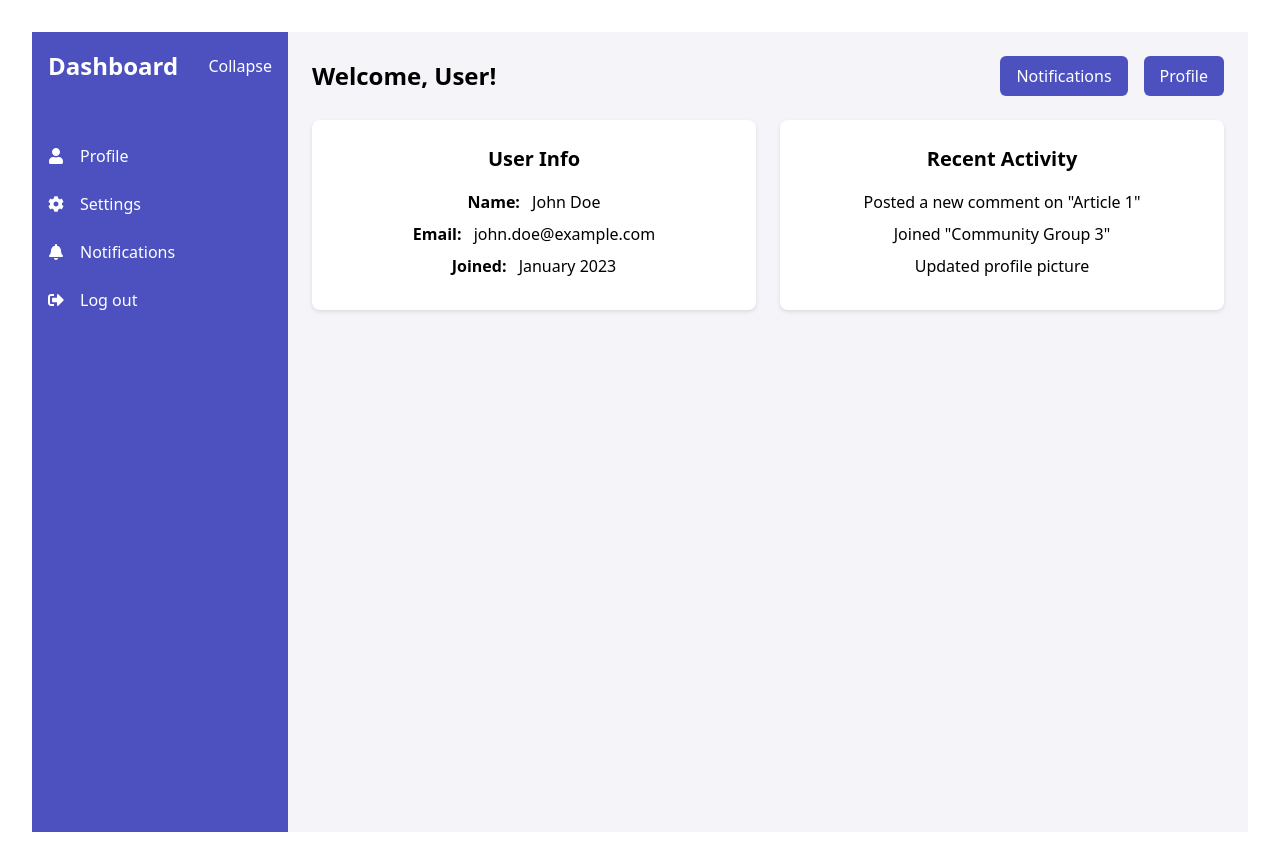
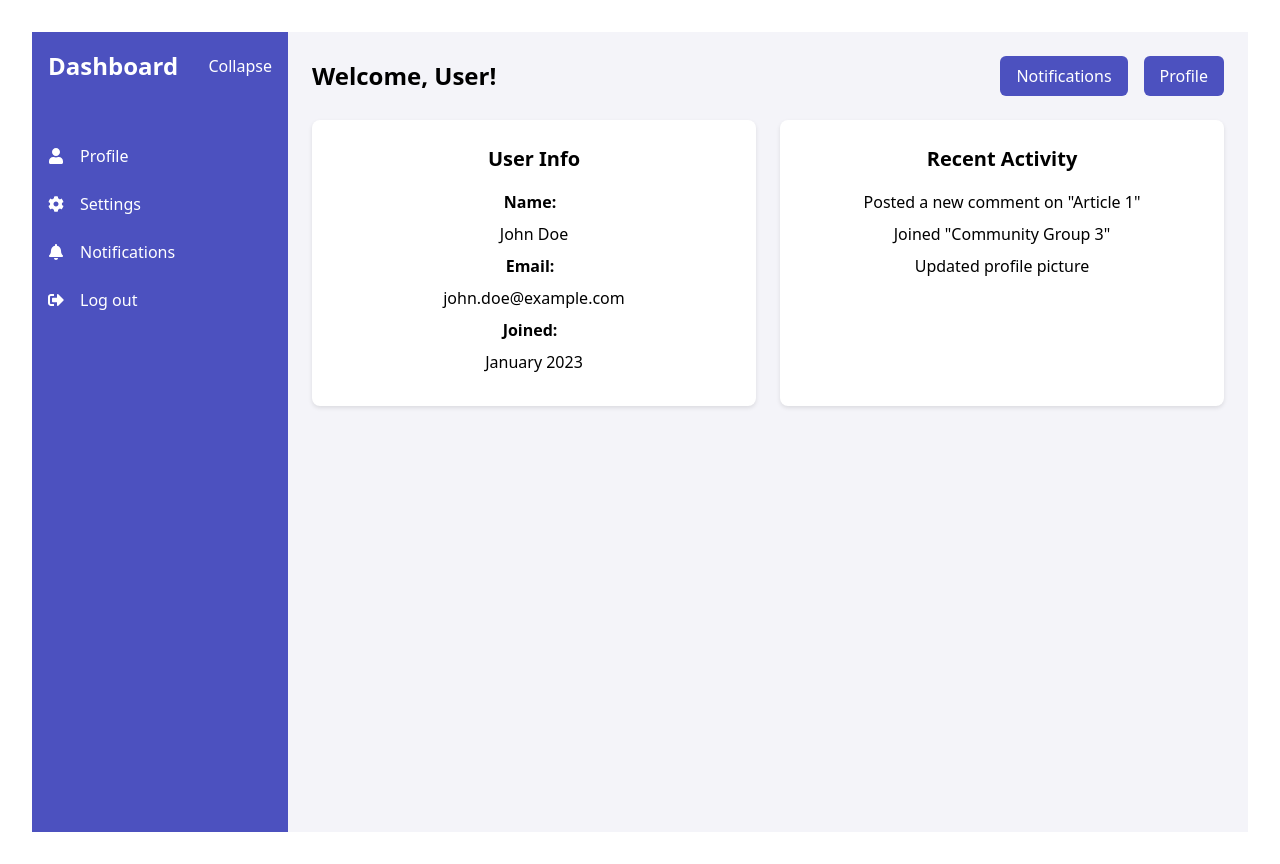
Before and after one commit to JAPH254/Heaviety-Pro, a React (Vite) app in the folder frontend/: page /dashboard in a window 1280 px wide. Built offline with nearby package versions, Linux system fonts and the light colour scheme.

Commit message:
fix:Fixed deepSource error

```diff
--- a/frontend/src/pages/dashboard.jsx
+++ b/frontend/src/pages/dashboard.jsx
@@ -1,7 +1,7 @@
 import { useState, useCallback } from "react";
 import { FaUser, FaCog, FaSignOutAlt, FaBell } from "react-icons/fa";
 import { Link } from "react-router-dom";
-import "./Dashboard.scss"; // Import the SCSS file
+import "./Dashboard.scss";
 
 const Dashboard = () => {
   const [isSidebarOpen, setSidebarOpen] = useState(true);
@@ -15,9 +15,8 @@ const Dashboard = () => {
     // Add your logout logic here
   }, []);
 
-  return (
-    <div className="dashboard">
-      {/* Sidebar */}
+  // Helper to render the sidebar
+  const renderSidebar = () => (
     <div className={`sidebar ${isSidebarOpen ? "open" : "collapsed"}`}>
       <div className="sidebar-header">
         <h2 className={`sidebar-title ${isSidebarOpen ? "" : "hidden"}`}>
@@ -29,30 +28,20 @@ const Dashboard = () => {
       </div>
       <nav className="sidebar-nav">
         <ul>
-            <li>
-              <Link to="/profile" className="sidebar-link">
-                <FaUser />
+          {[
+            { to: "/profile", icon: <FaUser />, label: "Profile" },
+            { to: "/settings", icon: <FaCog />, label: "Settings" },
+            { to: "/notifications", icon: <FaBell />, label: "Notifications" },
+          ].map(({ to, icon, label }) => (
+            <li key={to}>
+              <Link to={to} className="sidebar-link">
+                {icon}
                 <span className={`link-text ${isSidebarOpen ? "" : "hidden"}`}>
-                  Profile
+                  {label}
                 </span>
               </Link>
             </li>
-            <li>
-              <Link to="/settings" className="sidebar-link">
-                <FaCog />
-                <span className={`link-text ${isSidebarOpen ? "" : "hidden"}`}>
-                  Settings
-                </span>
-              </Link>
-            </li>
-            <li>
-              <Link to="/notifications" className="sidebar-link">
-                <FaBell />
-                <span className={`link-text ${isSidebarOpen ? "" : "hidden"}`}>
-                  Notifications
-                </span>
-              </Link>
-            </li>
+          ))}
           <li>
             <button className="sidebar-link" onClick={handleLogout}>
               <FaSignOutAlt />
@@ -64,8 +53,23 @@ const Dashboard = () => {
         </ul>
       </nav>
     </div>
+  );
 
-      {/* Main Content */}
+  // Helper to render a single card
+  const renderCard = (title, items) => (
+    <div className="card">
+      <h3 className="card-title">{title}</h3>
+      <ul className="card-list">
+        {items.map((item, index) => (
+          <li key={index}>{item}</li>
+        ))}
+      </ul>
+    </div>
+  );
+
+  return (
+    <div className="dashboard">
+      {renderSidebar()}
       <div className="main-content">
         <div className="top-bar">
           <h1 className="welcome-message">Welcome, User!</h1>
@@ -74,30 +78,20 @@ const Dashboard = () => {
             <button className="btn profile-btn">Profile</button>
           </div>
         </div>
-
         <div className="dashboard-content">
-          <div className="card">
-            <h3 className="card-title">User Info</h3>
-            <ul className="card-list">
-              <li>
-                <strong>Name:</strong> John Doe
-              </li>
-              <li>
-                <strong>Email:</strong> john.doe@example.com
-              </li>
-              <li>
-                <strong>Joined:</strong> January 2023
-              </li>
-            </ul>
-          </div>
-          <div className="card">
-            <h3 className="card-title">Recent Activity</h3>
-            <ul className="card-list">
-              <li>Posted a new comment on &quot;Article 1&quot;</li>
-              <li>Joined &quot;Community Group 3&quot;</li>
-              <li>Updated profile picture</li>
-            </ul>
-          </div>
+          {renderCard("User Info", [
+            <strong key="name">Name:</strong>,
+            <span key="userName">John Doe</span>,
+            <strong key="email">Email:</strong>,
+            <span key="userEmail">john.doe@example.com</span>,
+            <strong key="joined">Joined:</strong>,
+            <span key="joinedDate">January 2023</span>,
+          ])}
+          {renderCard("Recent Activity", [
+            "Posted a new comment on \"Article 1\"",
+            "Joined \"Community Group 3\"",
+            "Updated profile picture",
+          ])}
         </div>
       </div>
     </div>
```
Lines whose indentation alone changed are shown as unchanged.
